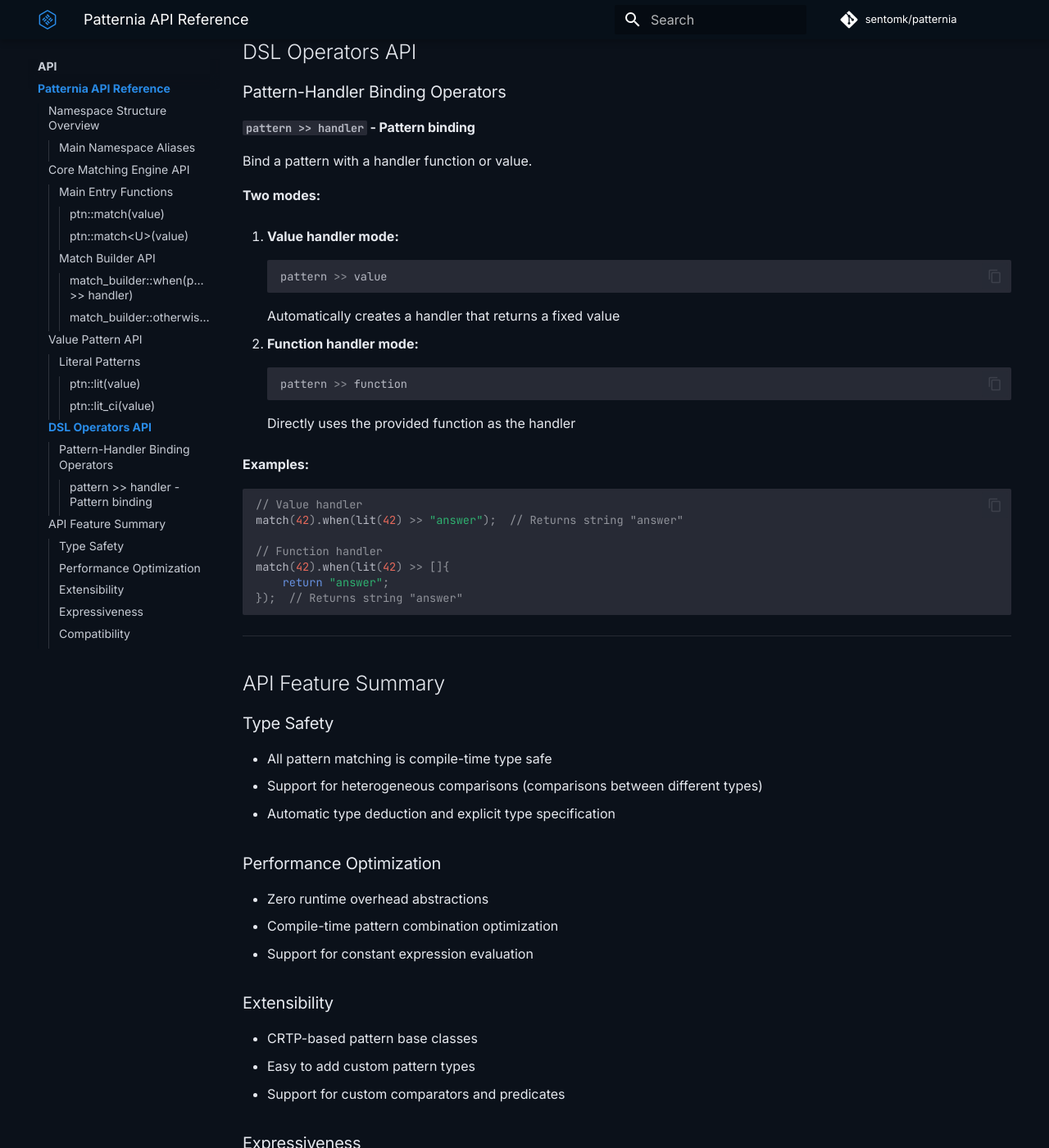
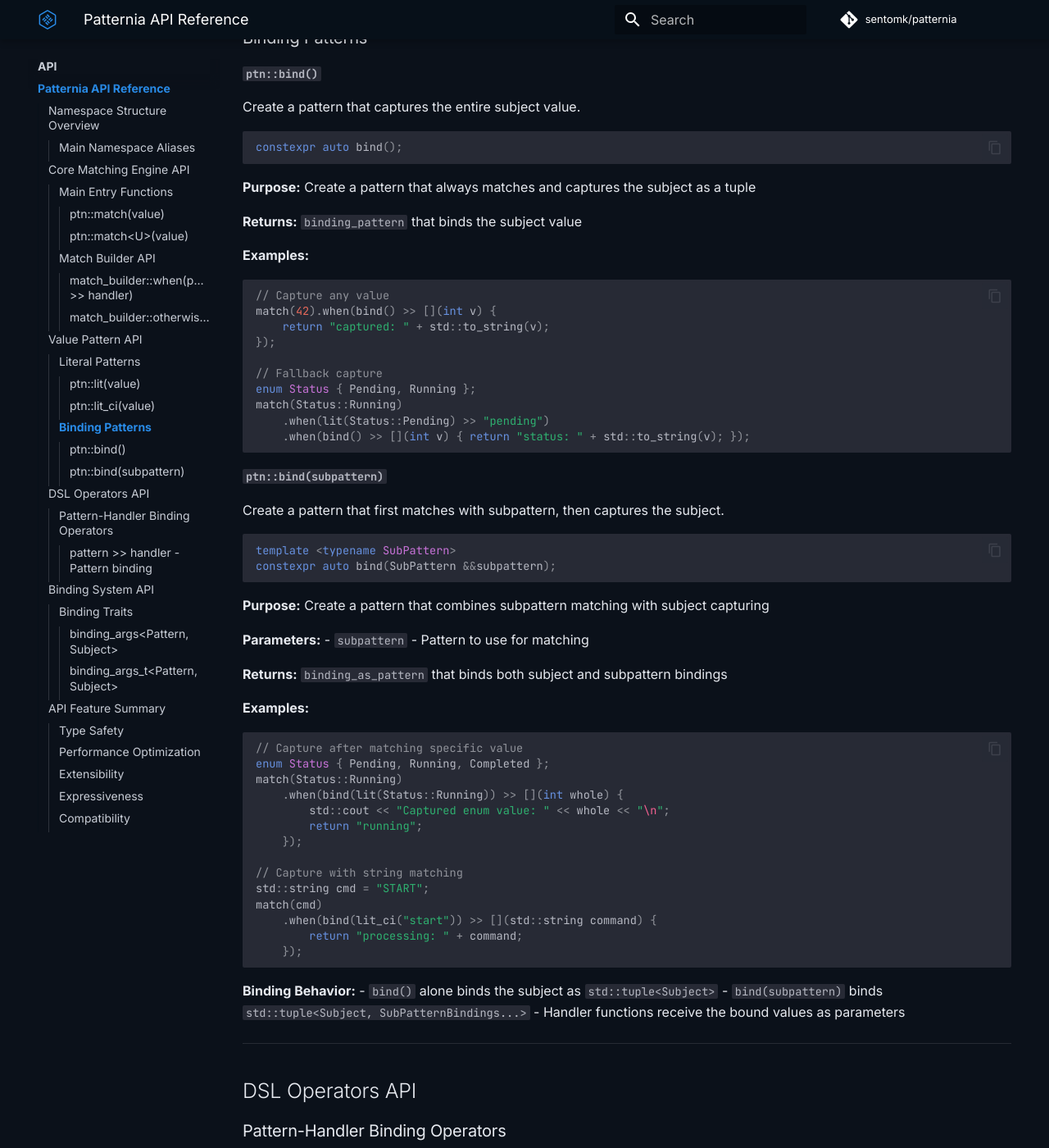
Before and after one commit to sentomk/patternia, an MkDocs documentation site: the page built from docs/api.md, in a window 1280 px wide and 1400 px high, scrolled down 3436 px. Shown: the whole window at 82% size. Built offline with MkDocs 1.6.1 and Material for MkDocs 9.7.7, drawn with Linux system fonts in a browser that asks for light colours; comment, search, counter and statistics services are not loaded; some of the changed text lies outside the part shown.

Commit message:
refactor: restructure pattern headers and update documentation
- Reorganize pattern headers by consolidating value pattern layer
- Replace value.hpp and literal.hpp with lit.hpp and bind.hpp
- Update README to reflect new binding patterns functionality
- Change examples from command processing to enum matching with binding
- Update feature list to include binding patterns capability

````diff
--- a/CMakeLists.txt
+++ b/CMakeLists.txt
@@ -107,10 +107,8 @@ PTN_JOIN_HEADERS(PTN_HEADERS
   include/ptn/pattern/base/pattern_traits.hpp
 
   # Pattern Module Headers
-  include/ptn/pattern/value.hpp
-
-  # Value Pattern Layer
-  include/ptn/pattern/value/literal.hpp
+  include/ptn/pattern/lit.hpp
+  include/ptn/pattern/bind.hpp
 )
 
 # ========== Public interface target ==========
--- a/docs/api.md
+++ b/docs/api.md
@@ -12,7 +12,8 @@ ptn/                                    // Root namespace
 │   └── common/                       // Common utilities and traits
 ├── pat/                              // Pattern definitions
 │   ├── base/                         // Pattern base classes
-│   └── value/                        // Value patterns
+│   ├── lit.hpp                        // Literal pattern implementation
+│   └── bind.hpp                       // Binding pattern implementation
 └── meta/                             // Meta programming tools
     ├── base/                         // Base traits
     ├── dsa/                          // Data structures and algorithms
@@ -21,11 +22,11 @@ ptn/                                    // Root namespace
 
 ### Main Namespace Aliases
 
-For user convenience, Patternia provides the following namespace aliases:
+For user convenience, Patternia provides all pattern functions directly in the `ptn` namespace:
 
 ```cpp
 namespace ptn {
-  namespace value = pat::value;  // Value pattern alias
+  // lit, lit_ci, bind are available directly
 }
 ```
 
@@ -116,7 +117,7 @@ Add a default branch.
 ## Value Pattern API
 
 !!! note
-    **`ptn::pat::value::lit` == `ptn::lit`**
+    **`ptn::pat::lit`**, **`ptn::pat::lit_ci`**, and **`ptn::pat::bind`** are available directly in `ptn` namespace
 
 ### Literal Patterns
 
@@ -168,6 +169,72 @@ std::string s = "HELLO";
 match(s).when(lit_ci("hello") >> "case-insensitive-match");
 ```
 
+### Binding Patterns
+
+#### `ptn::bind()`
+
+Create a pattern that captures the entire subject value.
+
+```cpp
+constexpr auto bind();
+```
+
+**Purpose:** Create a pattern that always matches and captures the subject as a tuple
+
+**Returns:** `binding_pattern` that binds the subject value
+
+**Examples:**
+```cpp
+// Capture any value
+match(42).when(bind() >> [](int v) {
+    return "captured: " + std::to_string(v);
+});
+
+// Fallback capture
+enum Status { Pending, Running };
+match(Status::Running)
+    .when(lit(Status::Pending) >> "pending")
+    .when(bind() >> [](int v) { return "status: " + std::to_string(v); });
+```
+
+#### `ptn::bind(subpattern)`
+
+Create a pattern that first matches with subpattern, then captures the subject.
+
+```cpp
+template <typename SubPattern>
+constexpr auto bind(SubPattern &&subpattern);
+```
+
+**Purpose:** Create a pattern that combines subpattern matching with subject capturing
+
+**Parameters:**
+- `subpattern` - Pattern to use for matching
+
+**Returns:** `binding_as_pattern` that binds both subject and subpattern bindings
+
+**Examples:**
+```cpp
+// Capture after matching specific value
+enum Status { Pending, Running, Completed };
+match(Status::Running)
+    .when(bind(lit(Status::Running)) >> [](int whole) {
+        std::cout << "Captured enum value: " << whole << "\n";
+        return "running";
+    });
+
+// Capture with string matching
+std::string cmd = "START";
+match(cmd)
+    .when(bind(lit_ci("start")) >> [](std::string command) {
+        return "processing: " + command;
+    });
+```
+
+**Binding Behavior:**
+- `bind()` alone binds the subject as `std::tuple<Subject>`
+- `bind(subpattern)` binds `std::tuple<Subject, SubPatternBindings...>`
+- Handler functions receive the bound values as parameters
 
 ---
 
@@ -203,6 +270,49 @@ match(42).when(lit(42) >> []{
     return "answer";
 });  // Returns string "answer"
 
+// Capturing handler with bind()
+match(42).when(bind() >> [](int value) {
+    return "captured: " + std::to_string(value);
+});
+
+// Capturing handler with subpattern
+enum Status { Running };
+match(Status::Running)
+    .when(bind(lit(Status::Running)) >> [](int whole) {
+        return "status: " + std::to_string(whole);
+    });
+```
+
+---
+
+## Binding System API
+
+### Binding Traits
+
+Patternia uses a type trait system to determine what values each pattern binds.
+
+#### `binding_args<Pattern, Subject>`
+
+Trait that defines the binding result type for a pattern-subject pair.
+
+```cpp
+template <typename Pattern, typename Subject>
+struct binding_args {
+    using type = std::tuple<>; // default implementation
+};
+```
+
+**Specializations:**
+- `binding_args<binding_pattern, Subject>` → `std::tuple<Subject>`
+- `binding_args<binding_as_pattern<Tag, SubPattern>, Subject>` → concatenated tuple
+
+#### `binding_args_t<Pattern, Subject>`
+
+Convenience alias for binding arguments type.
+
+```cpp
+template <typename Pattern, typename Subject>
+using binding_args_t = typename binding_args<Pattern, Subject>::type;
 ```
 
 ---
@@ -213,25 +323,30 @@ match(42).when(lit(42) >> []{
 - All pattern matching is compile-time type safe
 - Support for heterogeneous comparisons (comparisons between different types)
 - Automatic type deduction and explicit type specification
+- Strong typing for binding values
 
 ### Performance Optimization
 - Zero runtime overhead abstractions
 - Compile-time pattern combination optimization
 - Support for constant expression evaluation
+- No RTTI or virtual dispatch
 
 ### Extensibility
 - CRTP-based pattern base classes
 - Easy to add custom pattern types
 - Support for custom comparators and predicates
+- Modular binding trait system
 
 ### Expressiveness
-- Rich built-in pattern types
-- Intuitive DSL syntax
+- Rich built-in pattern types (literal, binding, case-insensitive)
+- Intuitive DSL syntax with `>>` operator
 - Support for complex pattern combinations
+- Value capturing and binding capabilities
 
 ### Compatibility
 - Support for C++17 and C++20
 - Modular header file design
 - Configurable feature switches
+- Header-only integration
 
 This complete API reference covers all public interfaces of the Patternia library, including internal and external APIs, and provides comprehensive example code. You can use this documentation to write GitHub Pages documentation and README files.
````
Also changed, not shown: README.md (+55 -42 lines), 6 other files.
